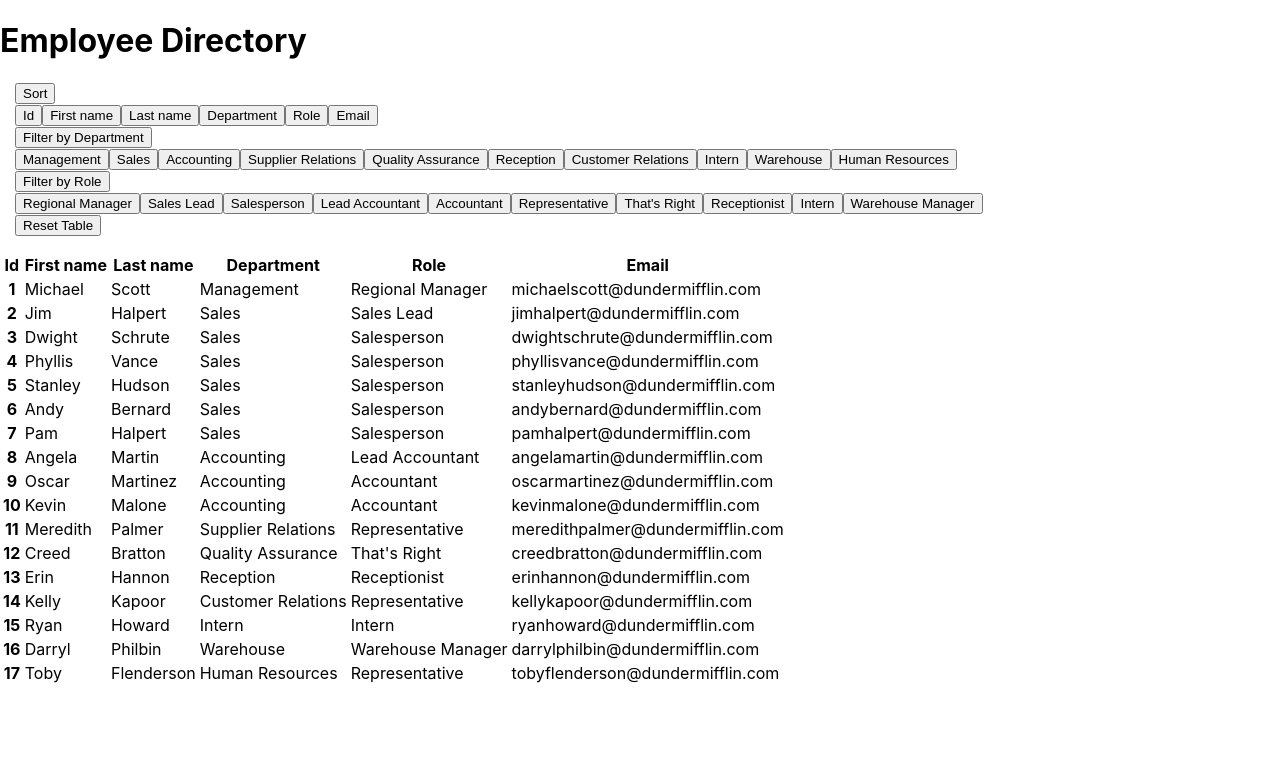
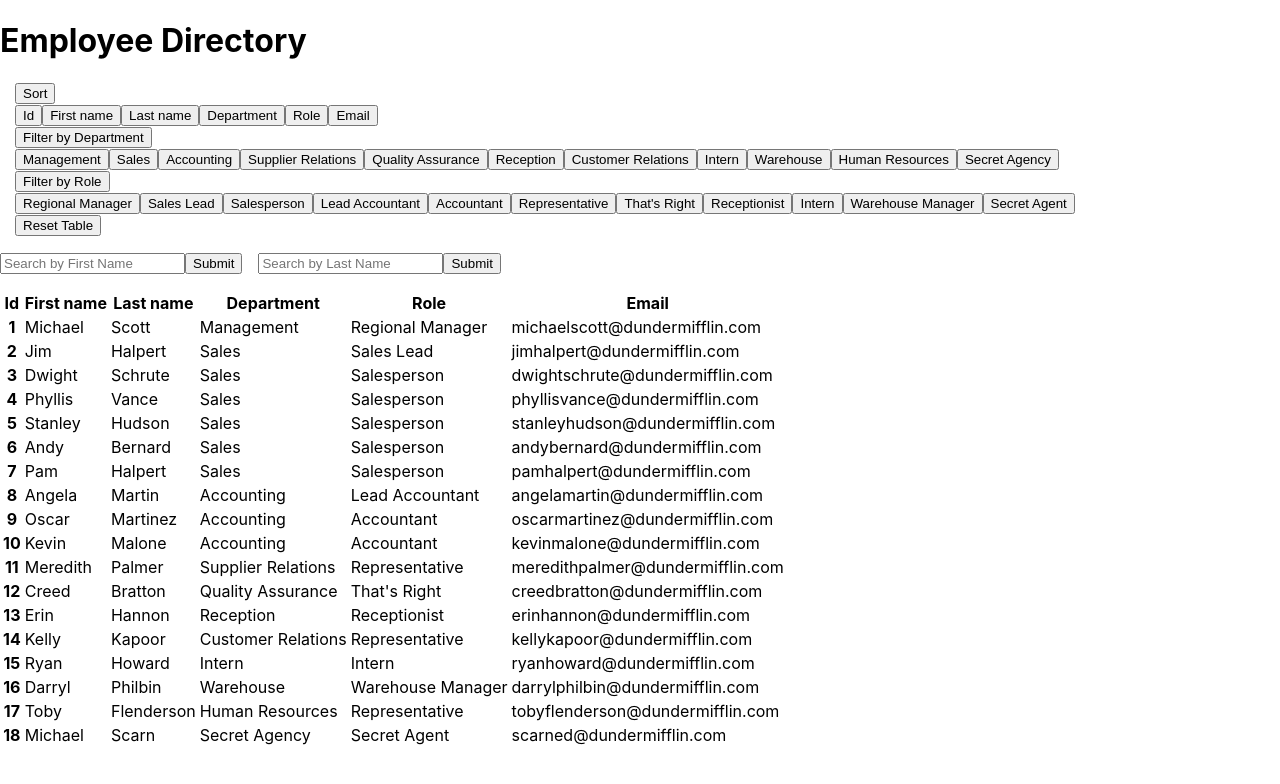
Before and after one commit to dmabell693/React-Employee-Directory, a React (Create React App) app: page / in a window 1280 px wide. Shown: the top 784 px of the page. Built offline with nearby package versions, Linux system fonts and the light colour scheme; the HTML template or start-up script is replaced by a standard one.

Commit message:
added search forms for first and last names

```diff
--- a/src/App.js
+++ b/src/App.js
@@ -6,10 +6,11 @@
 import TableRow from "./components/TableRow";
 import TableRowHeader from "./components/TableRowHeader";
 import Header from "./components/Header";
-import ButtonRow from "./components/ButtonRow";
+import Row from "./components/Row";
 import Dropdown from "./components/Dropdown";
 import DropdownItemButton from "./components/DropdownItemButton";
 import ResetButton from "./components/ResetButton";
+import SearchForm from "./components/SearchForm";
 import employees from "./employees.json";
 import './App.css';
 
@@ -33,15 +34,19 @@
 let roles = defaultState.employees.map(employee => employee.role);
 roles = roles.filter((item, index) => roles.indexOf(item) === index);
 
+
 class App extends React.Component {
 
   //setting this.state with defaultState
-  state = defaultState;
+  state = {
+    employees: employees,
+    firstName: "",
+    lastName: ""
+  };
 
   //sort functions
   sortCriteria = e => {
     const criteria = e.target.name;
-    console.log(criteria);
     let sortArr;
     switch (criteria) {
       case "First name":
@@ -86,13 +91,58 @@
     this.setState({ employees: resetArr });
   }
 
+  firstInputChange = e => {
+    let value = e.target.value;
+
+    this.setState({
+      firstName: value
+    });
+    console.log(this.state.firstName);
+  }
+
+  lastInputChange = e => {
+    let value = e.target.value;
+
+    this.setState({
+      lastName: value
+    });
+    console.log(this.state.lastName);
+  }
+
+  searchFirstName = e => {
+    e.preventDefault();
+    let foundEmployees;
+    console.log(this.state.firstName);
+    if (defaultState.employees.map(employee => employee.first_name).includes(this.state.firstName)) {
+      foundEmployees = defaultState.employees.filter(employee => employee.first_name === this.state.firstName);
+      this.setState({ employees: foundEmployees })
+    } else {
+      alert(`${this.state.employeeName} is not in this database.`)
+    }
+    this.setState({ firstName: "" });
+  }
+
+  searchLastName = e => {
+    e.preventDefault();
+    let foundEmployees;
+    console.log(e.target);
+    console.log(this.state.lastName);
+    if (defaultState.employees.map(employee => employee.last_name).includes(this.state.lastName)) {
+      foundEmployees = defaultState.employees.filter(employee => employee.last_name === this.state.lastName);
+      this.setState({ employees: foundEmployees })
+    } else {
+      alert(`${this.state.employeeName} is not in this database.`)
+    }
+    this.setState({ lastName: "" });
+  }
+
   render() {
     return (
       <Wrapper>
         <Header>
           Employee Directory
         </Header>
-        <ButtonRow>
+        <Row>
           <Dropdown type="Sort">
             {employeesKeys.map(key => (
               <DropdownItemButton
@@ -123,7 +173,17 @@
           <ResetButton resetTable={this.resetTable}>
             Reset Table
           </ResetButton>
-        </ButtonRow>
+        </Row>
+        <Row>
+          <SearchForm
+          firstName={this.state.firstName}
+          firstInputChange={this.firstInputChange}
+          searchFirstName={this.searchFirstName}
+          lastName={this.state.lastName}
+          lastInputChange={this.lastInputChange}
+          searchLastName={this.searchLastName}
+          />
+        </Row>
         <Table>
           <TableHead>
             {employeesKeys.map(key => (
--- a/src/components/ButtonRow/index.js
+++ b/src/components/Row/index.js
@@ -1,7 +1,7 @@
 import React from "react";
 import "./style.css";
 
-function ButtonRow(props) {
+function Row(props) {
 
     return (
         <div className="row justify-content-center">
@@ -10,4 +10,4 @@
     )
 }
 
-export default ButtonRow;
+export default Row;
--- /dev/null
+++ b/src/components/SearchForm/index.js
@@ -0,0 +1,29 @@
+import React from "react";
+import "./style.css";
+
+function SearchForm(props) {
+
+    return (
+        <div>
+            <form className="form">
+                <input
+                    value={props.firstName}
+                    name="firstName"
+                    onChange={props.firstInputChange}
+                    type="text"
+                    placeholder="Search by First Name"
+                />
+                <button className="submit-button" onClick={props.searchFirstName}>Submit</button>
+                <input
+                    value={props.lastName}
+                    name="lastName"
+                    onChange={props.lastInputChange}
+                    type="text"
+                    placeholder="Search by Last Name"
+                />
+                <button className="submit-button" onClick={props.searchLastName}>Submit</button>
+            </form>
+        </div>)
+}
+
+export default SearchForm;
--- /dev/null
+++ b/src/components/SearchForm/style.css
@@ -0,0 +1,3 @@
+.submit-button {
+    margin-right: 1rem;
+}
--- a/src/employees.json
+++ b/src/employees.json
@@ -134,5 +134,13 @@
         "department": "Human Resources",
         "role": "Representative",
         "email": "tobyflenderson@dundermifflin.com"
+    },
+    {
+        "id": 18,
+        "first_name": "Michael",
+        "last_name": "Scarn",
+        "department": "Secret Agency",
+        "role": "Secret Agent",
+        "email": "scarned@dundermifflin.com"
     }
 ]
```
Also changed, not shown: src/components/Row/style.css (added).
